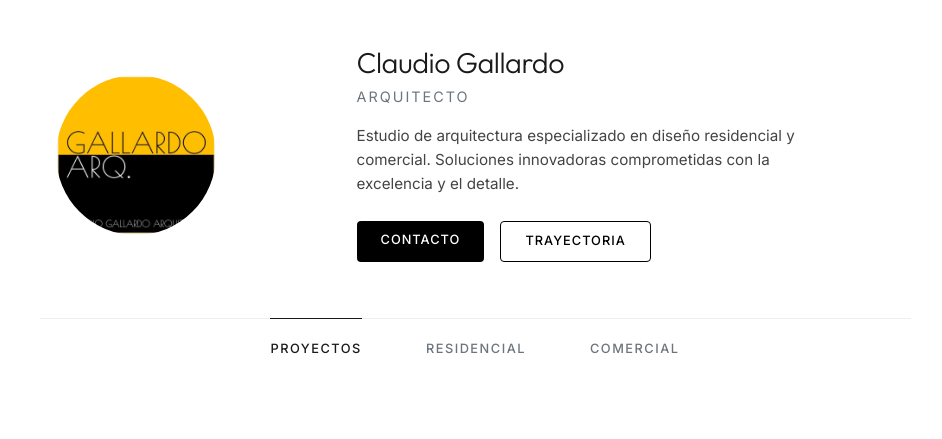
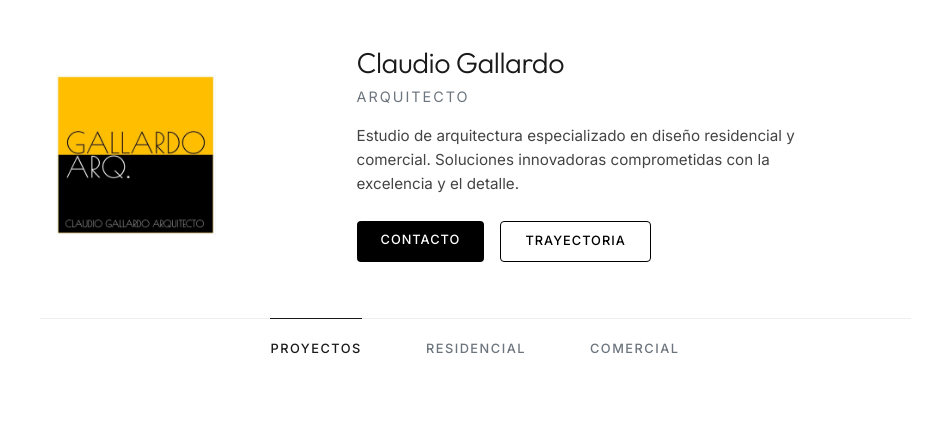
Before and after one commit to joacos/claudio-web, a website built with Vite: page index.html in a window 1280 px wide. Shown: the top 439 px of the page, without its empty margins (165-1107 px from the left). Built offline with nearby package versions, Linux system fonts and the light colour scheme.

Commit message:
UI: change logo shape back to square

```diff
--- a/style.css
+++ b/style.css
@@ -50,7 +50,6 @@ body {
 .profile-photo {
     width: 160px;
     height: 160px;
-    border-radius: 50%;
     overflow: hidden;
     background: var(--bg-secondary);
 }
@@ -58,7 +57,7 @@ body {
 .profile-photo img {
     width: 100%;
     height: 100%;
-    object-fit: cover;
+    object-fit: contain; /* Using contain to ensure the logo isn't cropped if it's not perfectly square */
 }
 
 @media (max-width: 768px) {
```
